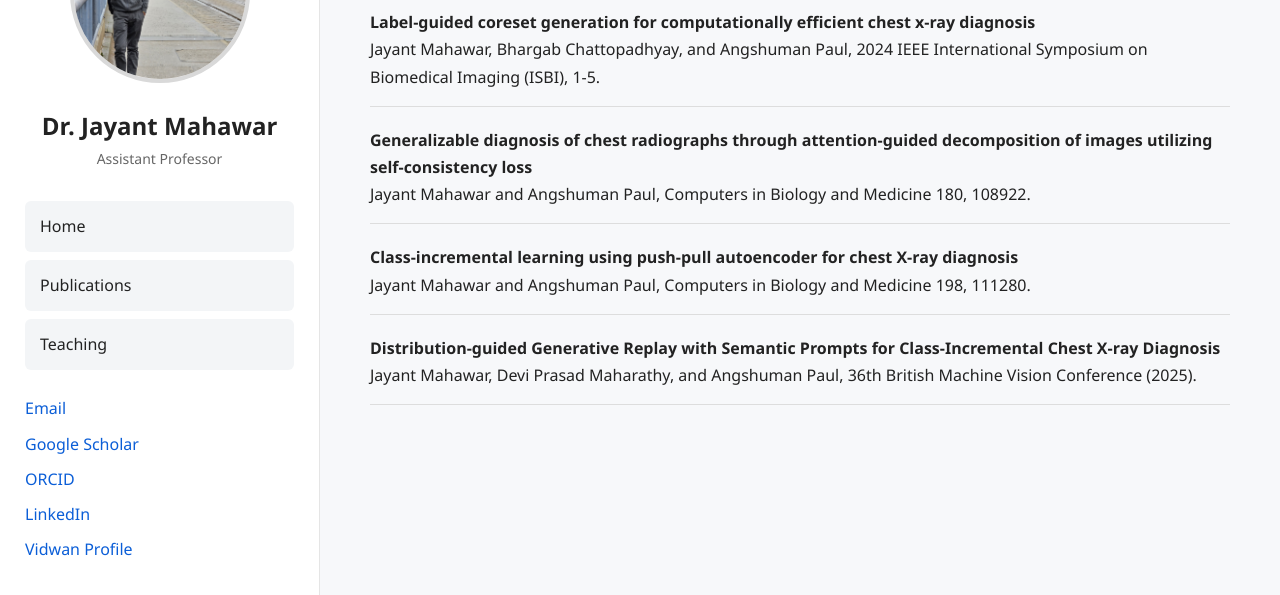
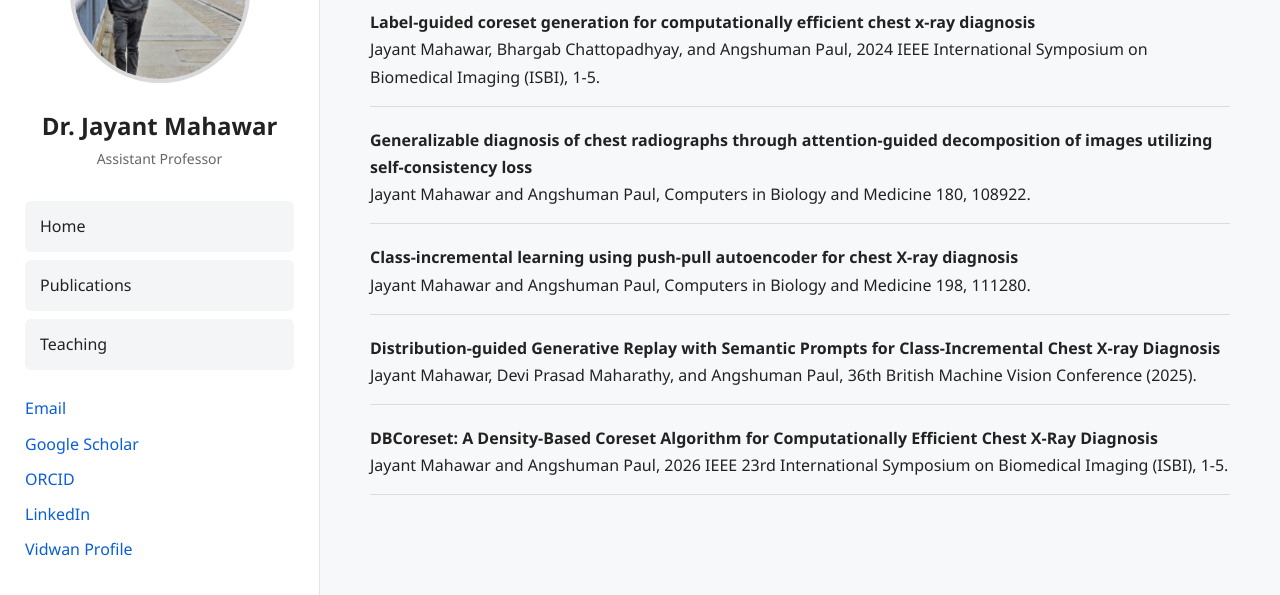
Before and after one commit to mahawar2/mahawar2.github.io, a plain HTML site: page publications.html in a window 1280 px wide. Shown: the part 127-722 px from the top of the page. Drawn offline with Linux system fonts and the light colour scheme.

Commit message:
Update publications.html

```diff
--- a/publications.html
+++ b/publications.html
@@ -88,6 +88,11 @@
             Jayant Mahawar, Devi Prasad Maharathy, and Angshuman Paul, 36th British Machine Vision Conference (2025).
         </div>
 
+        <div class="publication-item">
+            <strong>DBCoreset: A Density-Based Coreset Algorithm for Computationally Efficient Chest X-Ray Diagnosis</strong><br>
+            Jayant Mahawar and Angshuman Paul, 2026 IEEE 23rd International Symposium on Biomedical Imaging (ISBI), 1-5.
+        </div>
+
     </main>
 
 </div>
```
